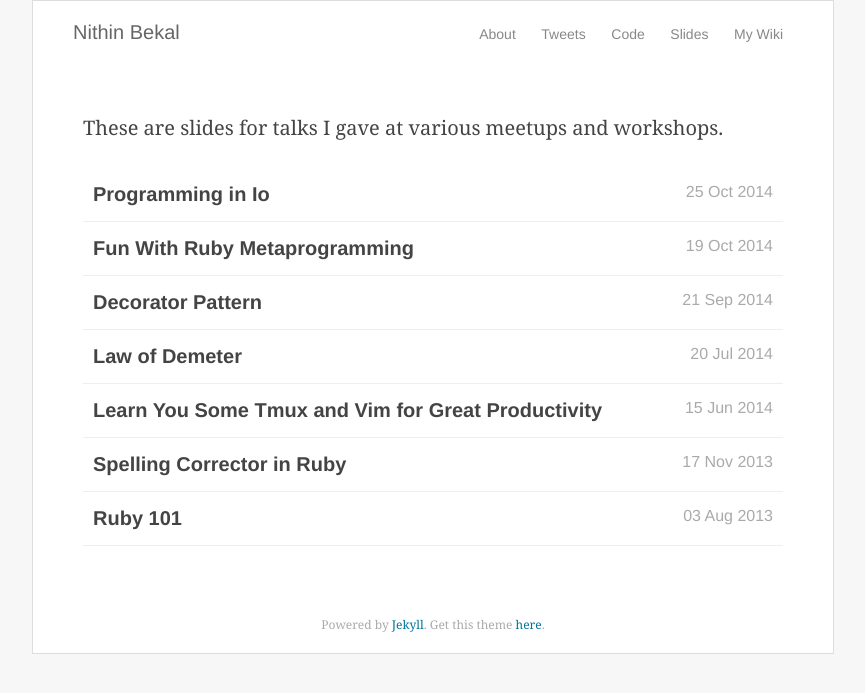
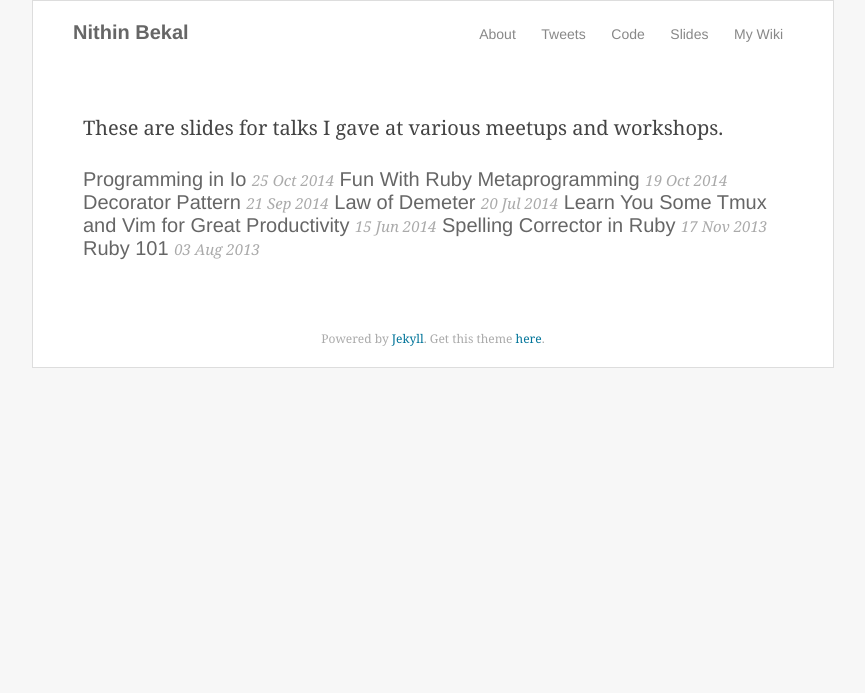
Before and after one commit to nithinbekal/nithinbekal.github.io, a Jekyll site: the page built from slides/index.html, in a window 1280 px wide. Shown: the top 693 px of the page, without its empty margins (207-1072 px from the left). Built offline with Jekyll 4.4.1, drawn with Linux system fonts in a browser that asks for light colours.

Commit message:
Styling home page

```diff
--- a/css/main.css
+++ b/css/main.css
@@ -33,7 +33,6 @@
   display: inline-block;
   font-family: 'Helvetica Neue', Arial, sans-serif;
   font-size: 1em;
-  font-weight: normal;
 }
 
 .container > .header h1.title a { color: #666; text-decoration: none; }
@@ -55,36 +54,26 @@
   font-family: 'Helvetica Neue', Helvetica, Arial, sans-serif;
 }
 
-.site .posts a {
+.site .posts .post-listing {
   border-bottom: 1px solid #eee;
-  color: #444;
-  display: block;
-  font-weight: bold;
-  padding: 15px 10px;
+  padding: 30px 0;
 }
 
-.site .posts a:hover {
-  background: #f7f7f7;
-  text-decoration: none;
+.site .posts h2 {
+  font-size: 1.3em;
+  font-weight: normal;
+  padding: 0 0 10px 0;
 }
-
-.site .posts a .title { padding: 0 5px 0 0; }
-.site .posts a .published-on {
+.site .posts .published-on {
   color: #aaa;
-  display: inline-block;
-  float: right;
-  font-size: 0.8em;
+  font-family: Georgia, serif;
+  font-size: 0.75em;
+  font-style: italic;
   font-weight: normal;
 }
 
-.site .posts .year {
-  border-bottom: 1px solid #eee;
-  color: #888;
-  font-size: 1em;
-  padding: 0 10px 5px 10px;
-  margin: 40px 0 0 0;
-  text-align: right;
-}
+.site .posts a { color: #666; }
+.site .posts a:hover { color: #000; text-decoration: none; }
 
 .site .post h2.title {
   font-family: 'Helvetica Neue', Helvetica, Arial, sans-serif;
```
Also changed, not shown: index.html (+4 -13 lines).
